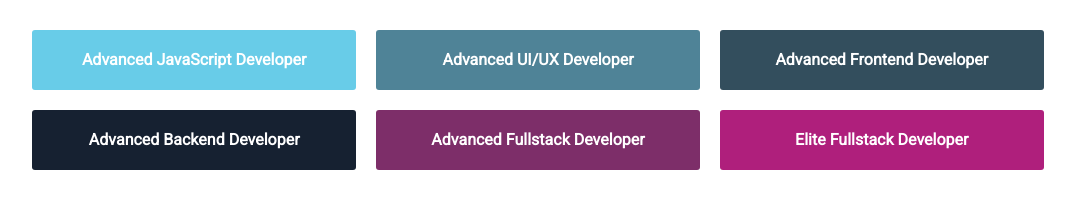
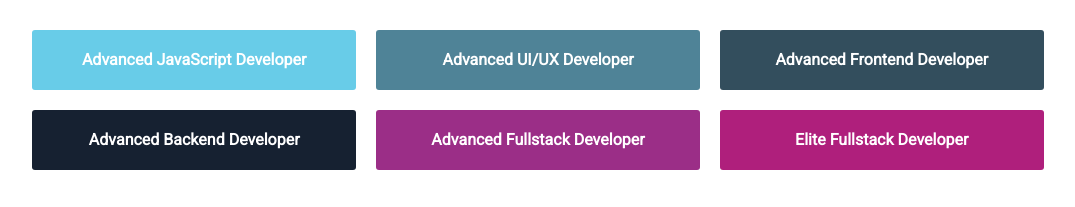
Before and after one commit to hiepvo/2dlayer-landing-cp, a plain HTML site: page index.html in a window 1280 px wide. In both pictures the pointer is over the element "Advanced Fullstack Developer". Shown: the top 207 px of the page, without its empty margins (102-1177 px from the left). Drawn offline with Linux system fonts and the light colour scheme.

Commit message:
mouse over & color on each layer

```diff
--- a/2dlayer-landing-cp.css
+++ b/2dlayer-landing-cp.css
@@ -294,7 +294,7 @@ html {
 
 #layer5 header:hover {
   cursor: pointer;
-  background-color: #7d2e69;
+  background-color: #9b2e87;
 }
 
 #layer6 {
```
